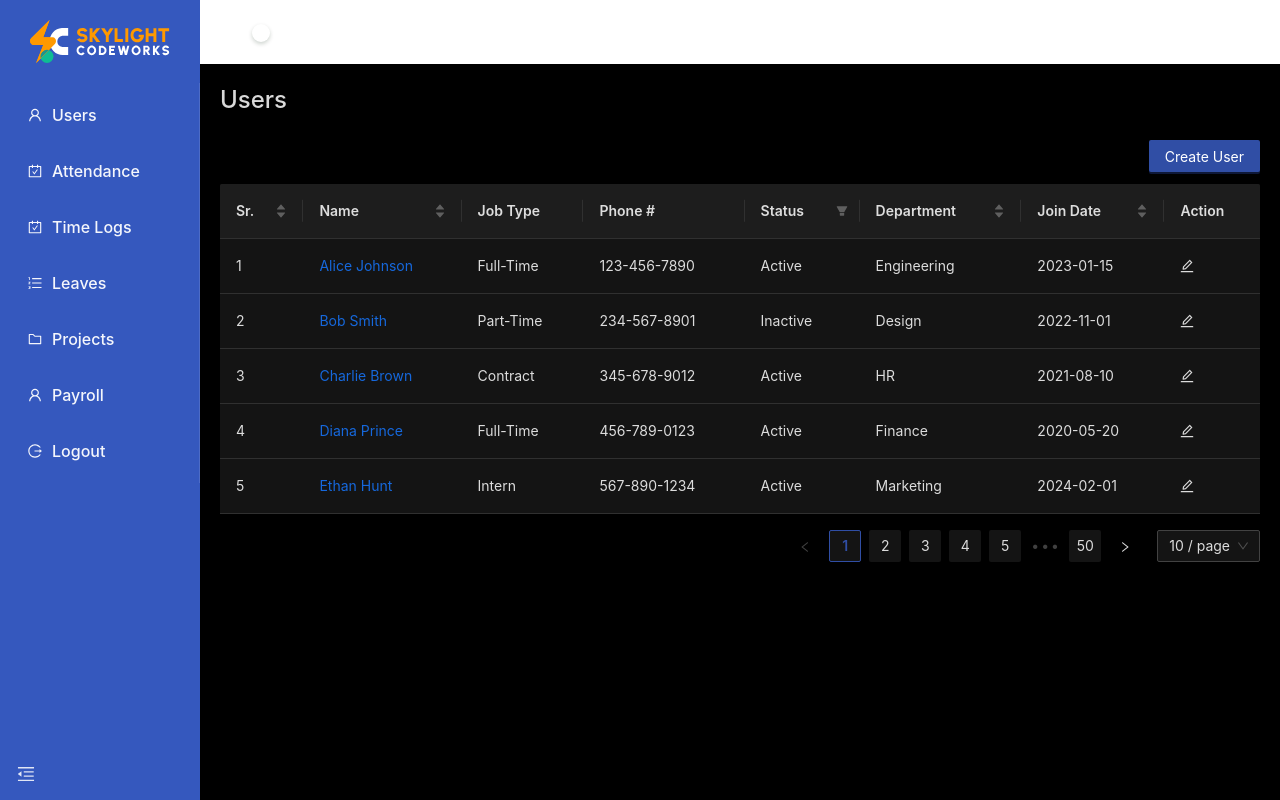
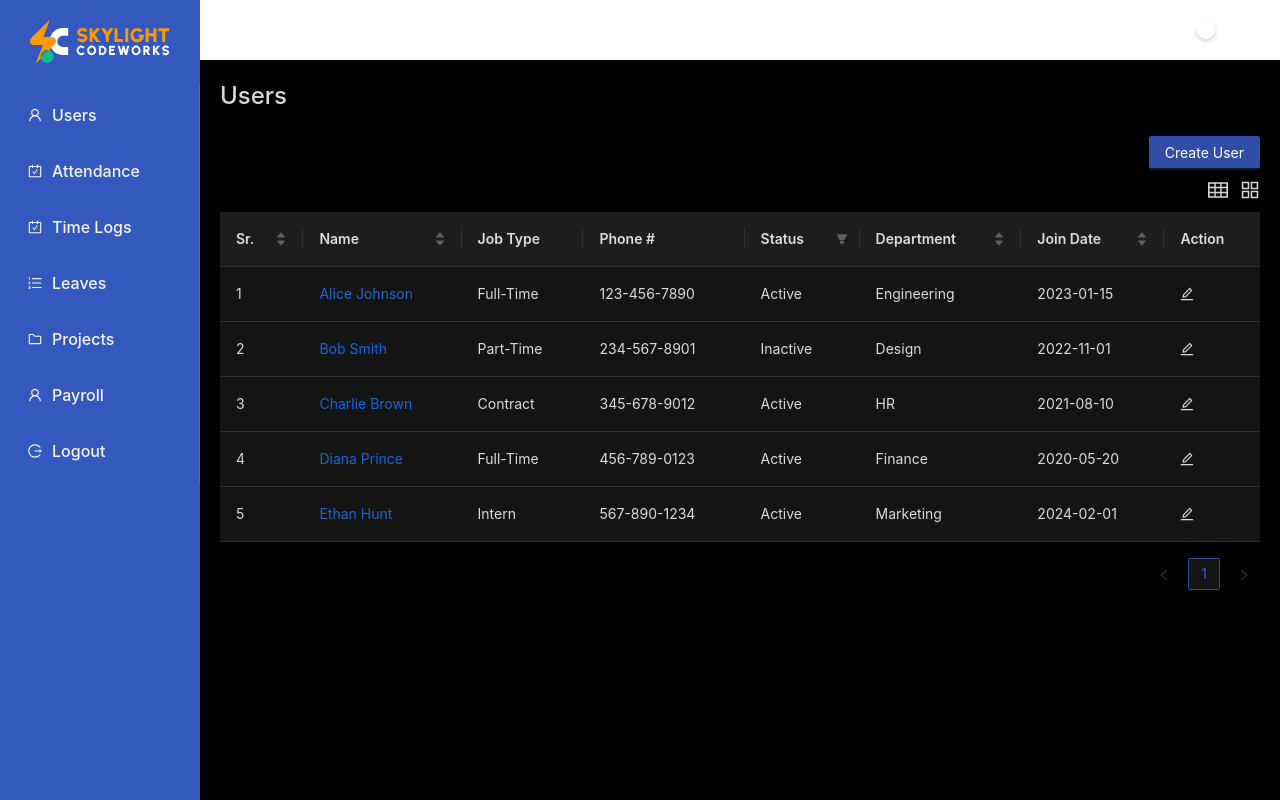
Before and after one commit to musamueed19/AntD-SkyLogs-V2.0, a Next.js app: page /dashboard/users in a window 1280 px wide. Built offline with nearby package versions, Linux system fonts and the light colour scheme; what @ant-design/nextjs-registry would draw is missing.

Commit message:
now, done card & table list tabs in users Table

```diff
--- a/src/app/dashboard/layout.jsx
+++ b/src/app/dashboard/layout.jsx
@@ -28,28 +28,18 @@ const DashboardLayout = ({ children }) => {
         }}
       >
         <Sidebar theme={theme} collapsed={collapsed} />
-        <Button
-          style={{
-            position: "fixed",
-            bottom: "10px",
-            left: "10px",
-            fontSize: "18px",
-          }}
-          type="text"
-          icon={collapsed ? <MenuUnfoldOutlined color="#fff" /> : <MenuFoldOutlined color="#fff" />}
-          onClick={() => setCollapsed(!collapsed)}
-        />
       </Sider>
       <Layout theme={theme}className="flex-1 w-fit">
-        <Header
+        {/* <Header
           theme={theme}
           style={{
-            paddingBottom: "12px",
+            margin: "0",
+            paddingTop: "12px",
             backgroundColor: "#fff",
           }}
-        >
-          <AppHeader setTheme={setTheme} />
-        </Header>
+        > */}
+          <AppHeader setTheme={setTheme} setCollapsed={setCollapsed} collapsed={collapsed} />
+        {/* </Header> */}
         <Content className="p-5" theme={theme}>
           <main>{children}</main>
         </Content>
--- a/src/app/dashboard/page.jsx
+++ /dev/null
@@ -1,9 +0,0 @@
-import React from 'react'
-
-const DashboardPage = () => {
-  return (
-    <div>DashboardPage</div>
-  )
-}
-
-export default DashboardPage
--- a/src/app/dashboard/users/page.jsx
+++ b/src/app/dashboard/users/page.jsx
@@ -2,7 +2,7 @@
 
 import CreateUser from "@/components/userModule/CreateUser";
 import EditUser from "@/components/userModule/EditUser";
-import UserTable from "@/components/UserTable";
+import UserTable from "@/components/userModule/UserTable";
 import { Button, Flex, Modal } from "antd";
 import { useState } from "react";
 
--- a/src/app/globals.css
+++ b/src/app/globals.css
@@ -13,6 +13,7 @@
   --color-logoBlue: #3558BE;
   --color-loginBg: #f3f4f6;
   --color-loginFormBg: #ffffff;
+  --color-headerBg: #ffffff;
 }
 
 /* @media (prefers-color-scheme: dark) {
--- a/src/components/AppHeader.jsx
+++ b/src/components/AppHeader.jsx
@@ -1,9 +1,28 @@
-import { Switch } from 'antd';
-import React from 'react'
+import { Button, Switch } from "antd";
+import { MenuFoldOutlined, MenuUnfoldOutlined } from "@ant-design/icons";
+import React from "react";
 
-const AppHeader = ({setTheme}) => {
+const AppHeader = ({ setTheme, setCollapsed, collapsed }) => {
   return (
-    <div>
+    <div className="h-[60px] bg-headerBg">
+      <div className="flex items-center justify-between h-[60px] bg-headerBg px-4 md:px-6">
+        {/* Sidebar Collapse - Toggle Button */}
+        <Button
+          style={{
+            fontSize: "18px",
+          }}
+          type="text"
+          icon={
+            collapsed ? (
+              <MenuUnfoldOutlined color="#fff" />
+            ) : (
+              <MenuFoldOutlined color="#fff" />
+            )
+          }
+          onClick={() => setCollapsed(!collapsed)}
+        />
+
+        {/* Theme Switch Button */}
         <Switch
           checkedChildren="Dark"
           unCheckedChildren="Light"
@@ -16,7 +35,8 @@ const AppHeader = ({setTheme}) => {
           }}
         />
       </div>
+    </div>
   );
-}
+};
 
-export default AppHeader
+export default AppHeader;
--- a/src/components/UserTable.jsx
+++ /dev/null
@@ -1,94 +0,0 @@
-"use client";
-
-import React, { useState } from "react";
-import { Modal, Space, Table, Tag } from "antd";
-import { rows } from "@/contants/userData";
-import { EditOutlined } from "@ant-design/icons";
-
-const UserTable = ({setModalType, setIsModalOpen}) => {
-  const [data, setData] = useState(rows);
-  const [page, setPage] = useState(1);
-  const [pageSize, setPageSize] = useState(10);
-
-  const columns = [
-    {
-      title: "Sr.",
-      dataIndex: "id",
-      key: "id",
-      sorter: (a, b) => a.id > b.id,
-    },
-    {
-      title: "Name",
-      dataIndex: "name",
-      key: "id",
-      sorter: (a, b) => a.name > b.name,
-      render: (text) => <a>{text}</a>,
-    },
-    {
-      title: "Job Type",
-      dataIndex: "jobType",
-      key: "id",
-    },
-    {
-      title: "Phone #",
-      dataIndex: "phone",
-      key: "id",
-    },
-    {
-      title: "Status",
-      dataIndex: "status",
-      key: "id",
-      filters: [
-        { text: "Active", value: "Active" },
-        { text: "Inactive", value: "Inactive" },
-      ],
-      onFilter: (value, record) => {
-        return record.status === value;
-      },
-    },
-    {
-      title: "Department",
-      dataIndex: "department",
-      key: "id",
-      sorter: (a, b) => a.department > b.department,
-    },
-    {
-      title: "Join Date",
-      dataIndex: "joinDate",
-      sorter: (a, b) => a.joinDate - b.joinDate,
-      key: "id",
-    },
-    {
-      title: "Action",
-      key: "action",
-      render: (_, record) => (
-        <Space size="middle">
-          <EditOutlined className="cursor-pointer" onClick={() => {
-            setModalType("edit")
-            setIsModalOpen(true)
-          }} />
-        </Space>
-      ),
-    },
-  ];
-
-  return (
-    <div className="my-3">
-      <Table
-        rowKey="id"
-        columns={columns}
-        dataSource={data}
-        pagination={{
-          page: page,
-          pageSize: pageSize,
-          onChange: (page, pageSize) => {
-            setPage(page), setPageSize(pageSize);
-          },
-          total: 500,
-        }}
-      />
-    </div>
-  );
-};
-
-export default UserTable;
--- /dev/null
+++ b/src/components/userModule/UserTable.jsx
@@ -0,0 +1,159 @@
+"use client";
+
+import React, { useState } from "react";
+import { Modal, Space, Table, Tag, Tooltip, Card } from "antd";
+import { rows } from "@/contants/userData";
+import {
+  EditOutlined,
+  TableOutlined,
+  AppstoreOutlined,
+} from "@ant-design/icons";
+
+const UserTable = ({ setModalType, setIsModalOpen }) => {
+  const [data, setData] = useState(rows);
+  const [page, setPage] = useState(1);
+  const [pageSize, setPageSize] = useState(10);
+  const [viewMode, setViewMode] = useState("table"); // 👈 table | card
+
+  const columns = [
+    {
+      title: "Sr.",
+      dataIndex: "id",
+      key: "id",
+      sorter: (a, b) => a.id - b.id,
+    },
+    {
+      title: "Name",
+      dataIndex: "name",
+      key: "id",
+      sorter: (a, b) => a.name.localeCompare(b.name),
+      render: (text) => <a>{text}</a>,
+    },
+    {
+      title: "Job Type",
+      dataIndex: "jobType",
+      key: "id",
+    },
+    {
+      title: "Phone #",
+      dataIndex: "phone",
+      key: "id",
+    },
+    {
+      title: "Status",
+      dataIndex: "status",
+      key: "id",
+      filters: [
+        { text: "Active", value: "Active" },
+        { text: "Inactive", value: "Inactive" },
+      ],
+      onFilter: (value, record) => record.status === value,
+    },
+    {
+      title: "Department",
+      dataIndex: "department",
+      key: "id",
+      sorter: (a, b) => a.department.localeCompare(b.department),
+    },
+    {
+      title: "Join Date",
+      dataIndex: "joinDate",
+      sorter: (a, b) => new Date(a.joinDate) - new Date(b.joinDate),
+      key: "id",
+    },
+    {
+      title: "Action",
+      key: "action",
+      render: (_, record) => (
+        <Space size="middle">
+          <EditOutlined
+            className="cursor-pointer"
+            onClick={() => {
+              setModalType("edit");
+              setIsModalOpen(true);
+            }}
+          />
+        </Space>
+      ),
+    },
+  ];
+
+  return (
+    <div className="my-3">
+      {/* 🔹 View Switcher */}
+      <div className="flex justify-end gap-3 mb-3">
+        <Tooltip title="Table View">
+          <TableOutlined
+            className={`cursor-pointer text-xl ${
+              viewMode === "table" ? "text-blue-600" : "text-gray-500"
+            }`}
+            onClick={() => setViewMode("table")}
+          />
+        </Tooltip>
+
+        <Tooltip title="Card View">
+          <AppstoreOutlined
+            className={`cursor-pointer text-xl ${
+              viewMode === "card" ? "text-blue-600" : "text-gray-500"
+            }`}
+            onClick={() => setViewMode("card")}
+          />
+        </Tooltip>
+      </div>
+
+      {/* 🔹 Conditional Render */}
+      {viewMode === "table" ? (
+        <Table
+          rowKey="id"
+          columns={columns}
+          dataSource={data}
+          pagination={{
+            page: page,
+            pageSize: pageSize,
+            onChange: (page, pageSize) => {
+              setPage(page);
+              setPageSize(pageSize);
+            },
+            total: data.length,
+          }}
+        />
+      ) : (
+        <div className="grid grid-cols-1 md:grid-cols-2 lg:grid-cols-3 gap-4">
+          {data.map((user) => (
+            <Card
+              key={user.id}
+              title={user.name}
+              extra={
+                <EditOutlined
+                  className="cursor-pointer"
+                  onClick={() => {
+                    setModalType("edit");
+                    setIsModalOpen(true);
+                  }}
+                />
+              }
+            >
+              <p>
+                <b>Job:</b> {user.jobType}
+              </p>
+              <p>
+                <b>Phone:</b> {user.phone}
+              </p>
+              <p>
+                <b>Status:</b> {user.status}
+              </p>
+              <p>
+                <b>Dept:</b> {user.department}
+              </p>
+              <p>
+                <b>Join Date:</b> {user.joinDate}
+              </p>
+            </Card>
+          ))}
+        </div>
+      )}
+    </div>
+  );
+};
+
+export default UserTable;
```
Lines whose indentation alone changed are shown as unchanged.
